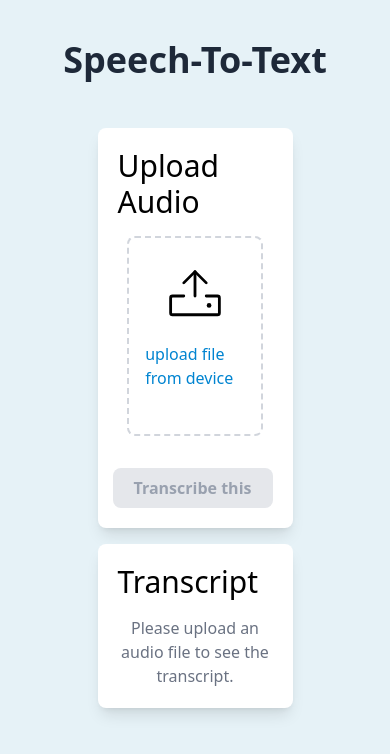
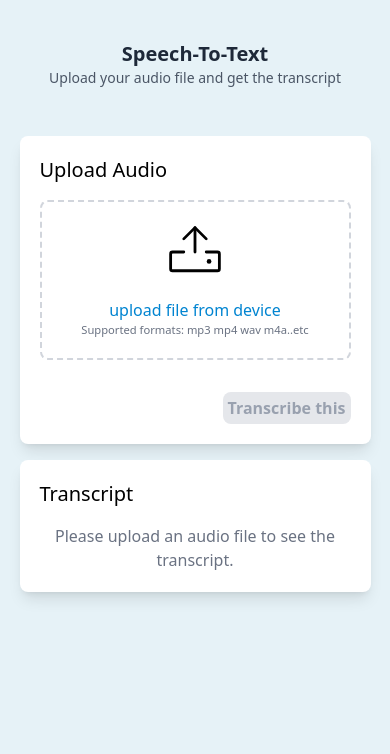
Before and after one commit to abdoibrahim257/full-stack-alchemist, a Next.js app in the folder my-app/: page / in a window 390 px wide. Shown: the top 754 px of the page. Built offline with nearby package versions, Linux system fonts and the light colour scheme.

Commit message:
responsive website

```diff
--- a/my-app/app/globals.css
+++ b/my-app/app/globals.css
@@ -4,6 +4,17 @@
 
 body{
     background-color: #E6F2F7;
+}
+
+.header{
+  @apply text-4xl font-bold text-gray-800;
+}
+
+.instruction{
+  @apply text-lg text-gray-600;
+}
+.hardcodedMarginReset{
+  margin: 0;
 }
 
 .uploadBtn{
@@ -20,6 +31,10 @@ body{
     @apply w-40 h-10 mt-[1rem] rounded-lg font-semibold bg-gray-200 text-gray-400 cursor-not-allowed self-end
 }
 
+.transcript{
+  text-align: justify;
+}
+
 .title{
     @apply text-3xl font-medium;
 }
@@ -28,7 +43,60 @@ body{
     @apply w-1/2 shadow-lg rounded-lg p-5 flex flex-col bg-white gap-4;
 }
 
+.upload-area{
+    @apply w-7/8 h-50 border-2 border-dashed border-gray-300 rounded-lg p-4 flex flex-col items-center justify-center self-center space-y-4;
+}
 
+@media screen and (max-width: 1000px) {
+    .sections {
+        @apply w-3/4;
+    }
+    .header {
+        @apply text-3xl;
+    }
+    .instruction{
+        @apply text-base;
+    }
+
+}
+
+@media screen and (max-width: 600px) {
+    .sections {
+        @apply w-[90%];
+    }
+    .title {
+        @apply text-2xl;
+    }
+    .header {
+        @apply text-2xl;
+    }
+    .instruction{
+        @apply text-sm;
+    }
+
+}
+
+@media screen and (max-width: 400px) {
+    .upload-area{
+        @apply w-full h-40;
+    }
+    .uploadBtn{
+        @apply w-32 h-8;
+    }
+    .uploadBtn-off{
+        @apply w-32 h-8;
+    }
+    .title {
+        @apply text-xl;
+    }
+    .header {
+        @apply text-xl;
+    }
+    .transcript{
+        @apply text-sm;
+    }
+
+}
 
 
 
--- a/my-app/app/page.js
+++ b/my-app/app/page.js
@@ -7,8 +7,9 @@ export default function Home() {
   return (
     <div>
         {/* <Form /> this was a test form*/}
-        <div className='text-center mt-10 mb-5 text-4xl font-bold text-gray-800'>
-          <h1> Speech-To-Text</h1>
+        <div className='text-center mt-10 mb-5'>
+          <h1 className='header'> Speech-To-Text </h1>
+          <p className='instruction'>Upload your audio file and get the transcript</p>
         </div>
         <UploadForm />
     </div>
--- a/my-app/components/UploadForm.jsx
+++ b/my-app/components/UploadForm.jsx
@@ -157,7 +157,7 @@ const UploadForm = () => {
       <ToastContainer />
       <div className='sections'>
         <h2 className='title'>Upload Audio</h2>
-        <div className='w-7/8 h-50 border-2 border-dashed border-gray-300 rounded-lg p-4 flex flex-col items-center justify-center self-center space-y-4'>
+        <div className='upload-area'>
           {!audioFile && <img src='upload.svg' width={60} height={60}></img>}
           {audioFile && (
             <div className='text-center'>
@@ -165,8 +165,9 @@ const UploadForm = () => {
               <p className='text-sm text-gray-500'>Size: {(audioFile.size / 1024).toFixed(2)} KB</p>
             </div>
           )}
-          <label htmlFor="audioInput" className='font-medium text-sky-600 hover:cursor-pointer'>upload file from device</label>
+          <label htmlFor="audioInput" className='hardcodedMarginReset font-medium text-sky-600 hover:cursor-pointer'>upload file from device</label>
           <input id="audioInput" type="file" accept="audio/*" style={{display: "none"}} onChange={handelFileSelect}/>
+          <p className='text-[0.7rem] text-gray-500 md:text-base'>Supported formats: mp3 mp4 wav m4a..etc</p>
         </div>
         <button
           className={audioFile && !loading ? "uploadBtn" : "uploadBtn-off"}
@@ -180,7 +181,7 @@ const UploadForm = () => {
       <div className='sections'>
         <div className="flex justify-between items-center">
           <h2 className='title'>Transcript</h2>
-          {language && transcript && <p className='text-right text-gray-500'>Detected Language: {language}</p>}
+          {language && transcript && <p className='text-right text-gray-500 text-xs sm:text-sm md:text-base'>Detected Language: {language}</p>}
         </div>
         {loading &&
           <div className='flex flex-col items-center justify-center'>
@@ -193,7 +194,7 @@ const UploadForm = () => {
         {!loading && audioFile && !transcript && <p className='text-center text-gray-500'>Your transcript will appear here after processing.</p>}
         {!loading && transcript &&
           <div>
-            <p className='text-justify'> {transcript} </p>
+            <p className='transcript'> {transcript} </p>
 
             <div className='flex gap-2'>
               <button
```
